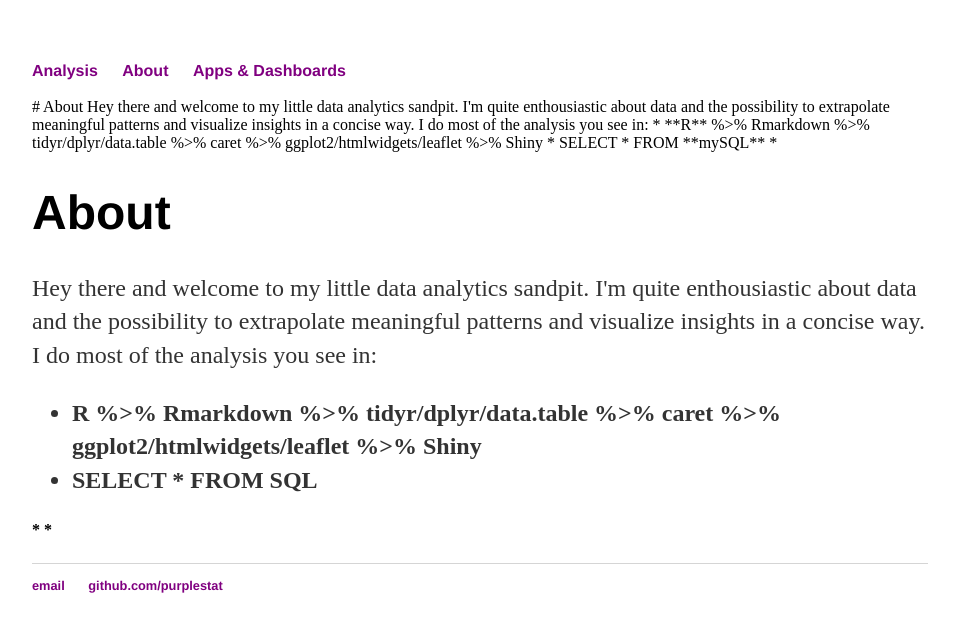
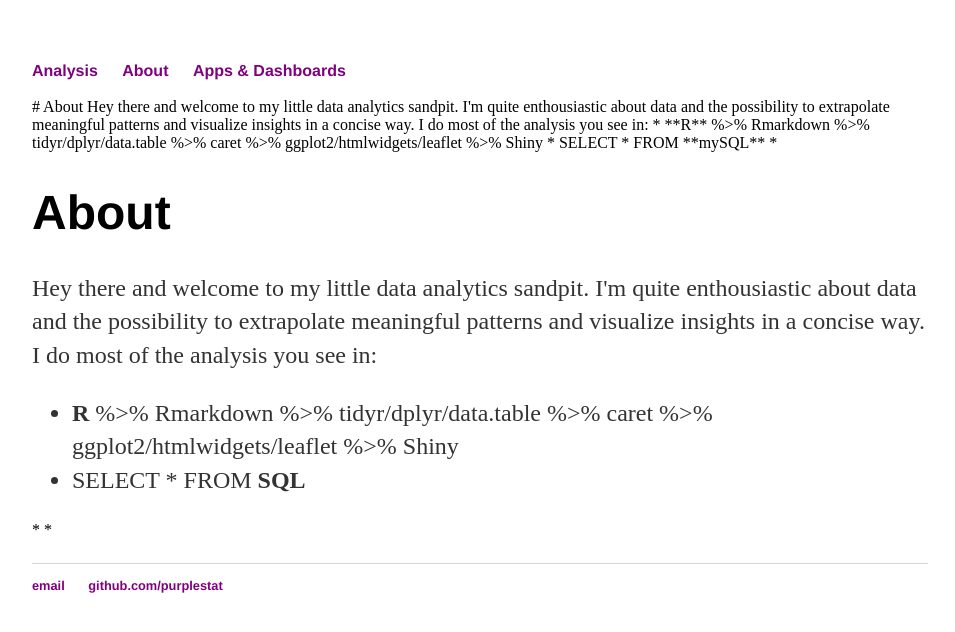
Before and after one commit to purplestat/purplestat.github.io, a Jekyll site: the page built from about/index.html, in a window 1280 px wide. Shown: the top 632 px of the page, without its empty margins (160-1115 px from the left). Built offline with Jekyll 4.4.1, drawn with Linux system fonts in a browser that asks for light colours.

```diff
--- a/about/index.html
+++ b/about/index.html
@@ -16,7 +16,7 @@ title: About
 				the possibility to extrapolate meaningful patterns and visualize insights in a concise way.<br>
 				I do most of the analysis you see in:
 				<ul>
-					<li><span><b> R<b> %>% Rmarkdown %>% tidyr/dplyr/data.table %>% caret %>% ggplot2/htmlwidgets/leaflet %>% Shiny</span></li>
+					<li><span><b> R</b> %>% Rmarkdown %>% tidyr/dplyr/data.table %>% caret %>% ggplot2/htmlwidgets/leaflet %>% Shiny</span></li>
 				<li><span> SELECT * FROM <b>SQL</b></span></li>
 						</ul>
 				*
```
